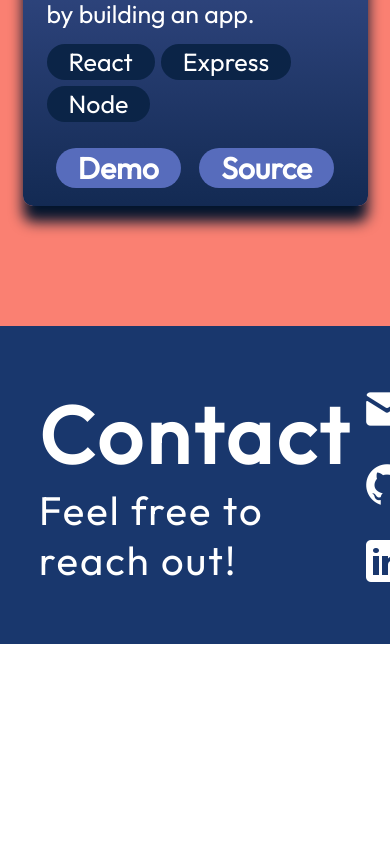
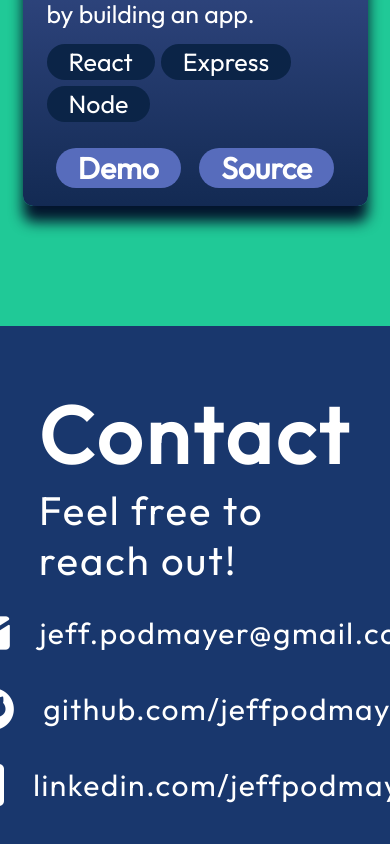
Before and after one commit to jeffpodmayer/portfolio-site, a React (Vite) app: page / in a window 390 px wide. Shown: the part 5505-6349 px from the top of the page. Before the commit the page ends 6149 px from the top, so only its background shows below. Built offline with nearby package versions, Linux system fonts and the light colour scheme.

Commit message:
finished contact section

```diff
--- a/src/components/Contact/Contact.jsx
+++ b/src/components/Contact/Contact.jsx
@@ -4,7 +4,7 @@ import styles from "./Contact.module.css";
 
 export const Contact = () => {
   return (
-    <footer if="contact" className={styles.container}>
+    <footer id="contact" className={styles.container}>
       <div className={styles.text}>
         <h2>Contact</h2>
         <p>Feel free to reach out!</p>
--- a/src/components/Contact/Contact.module.css
+++ b/src/components/Contact/Contact.module.css
@@ -45,3 +45,20 @@
   font-weight: 400;
   letter-spacing: 1.5px;
 }
+
+@media screen and (max-width: 830px) {
+  .container {
+    flex-direction: column;
+    gap: 23px;
+  }
+
+  .text {
+    display: flex;
+    flex-direction: column;
+    align-items: center;
+  }
+
+  .links {
+    align-items: center;
+  }
+}
--- a/src/vars.css
+++ b/src/vars.css
@@ -4,7 +4,7 @@
   --color-primary: #576cbc;
   --color-secondary: #19376d;
   --color-dark: #0b2447;
-  --color-bg: salmon;
+  --color-bg: #20c997;
 
   /* Fonts */
   --font-roboto: "Roboto";
```
